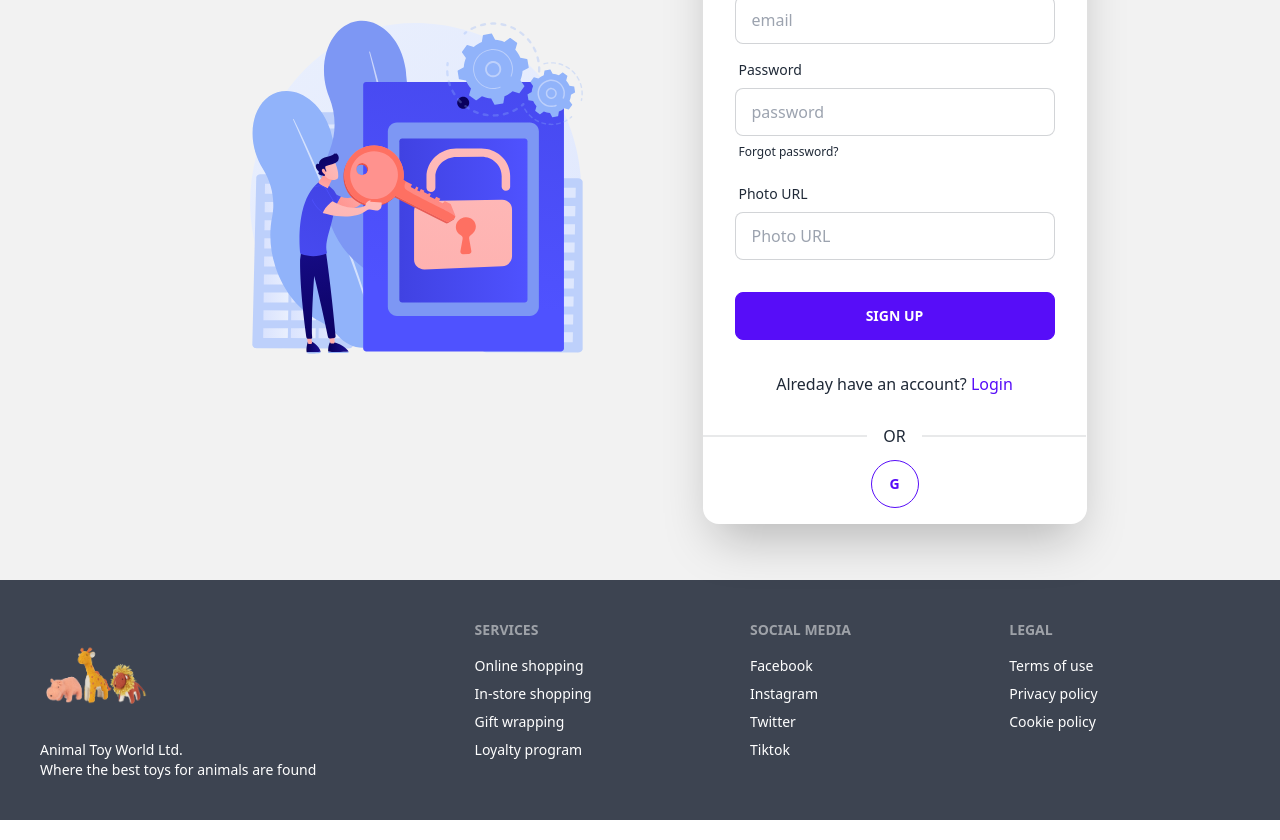
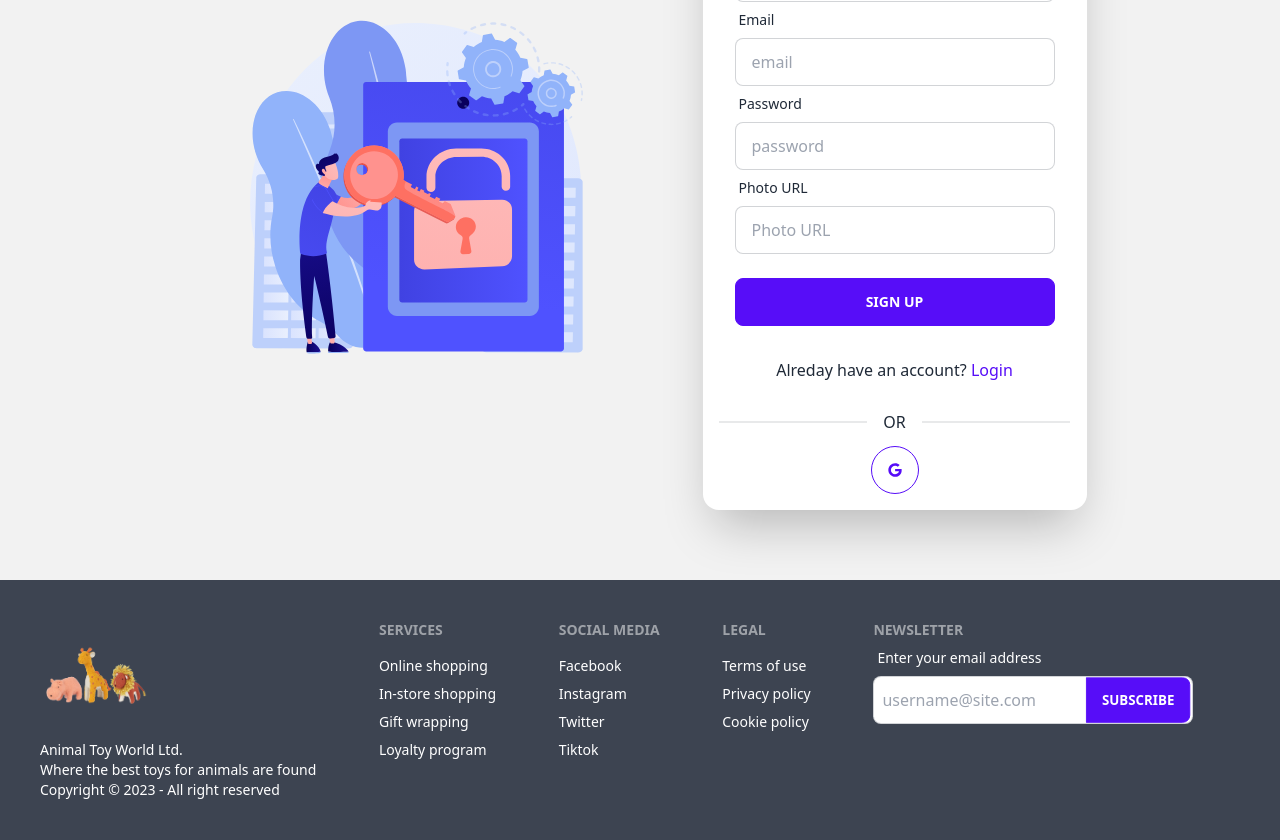
Before and after one commit to mhemon/animal-toy-world-client, a React (Vite) app: page /register in a window 1280 px wide. Shown: the part 300-1140 px from the top of the page. Built offline with nearby package versions, Linux system fonts and the light colour scheme.

Commit message:
some changes on footer and login signup page

```diff
--- a/package.json
+++ b/package.json
@@ -15,6 +15,7 @@
     "match-sorter": "^6.3.1",
     "react": "^18.2.0",
     "react-dom": "^18.2.0",
+    "react-icons": "^4.8.0",
     "react-router-dom": "^6.11.2",
     "sort-by": "^1.2.0"
   },
--- a/src/Shared/Footer/Footer.jsx
+++ b/src/Shared/Footer/Footer.jsx
@@ -8,7 +8,8 @@ const Footer = () => {
                 <div className='w-28'>
                     <img className='w-full' src={logo} alt="" />
                 </div>
-                <p>Animal Toy World Ltd.<br />Where the best toys for animals are found</p>
+                <p>Animal Toy World Ltd.<br />Where the best toys for animals are found <br /> Copyright © 2023 - All right reserved</p>
+
             </div>
             <div>
                 <span className="footer-title">Services</span>
@@ -30,6 +31,18 @@ const Footer = () => {
                 <a className="link link-hover">Privacy policy</a>
                 <a className="link link-hover">Cookie policy</a>
             </div>
+            <div className='hidden md:block'>
+                <span className="footer-title">Newsletter</span>
+                <div className="form-control w-80">
+                    <label className="label">
+                        <span className="label-text text-white">Enter your email address</span>
+                    </label>
+                    <div className="relative">
+                        <input type="text" placeholder="username@site.com" className="input input-bordered w-full px-2 pr-16" />
+                        <button className="btn btn-primary absolute top-0 right-0 rounded-l-none">Subscribe</button>
+                    </div>
+                </div>
+            </div>
         </footer>
     );
 };
--- a/src/Shared/SocialLogin/SocialLogin.jsx
+++ b/src/Shared/SocialLogin/SocialLogin.jsx
@@ -1,12 +1,15 @@
 import React from 'react';
+import { FaGoogle } from "react-icons/fa";
 
 const SocialLogin = () => {
     return (
-        <div className='text-center py-4'>
+        <div className='text-center p-4'>
             <div className="divider">OR</div>
-            <button className="btn btn-primary btn-circle btn-outline">
-                G
-            </button>
+            <div className="tooltip" data-tip="Login with Google">
+                <button className="btn btn-primary btn-circle btn-outline">
+                    <FaGoogle />
+                </button>
+            </div>
         </div>
     );
 };
--- a/src/components/Login/Login.jsx
+++ b/src/components/Login/Login.jsx
@@ -4,36 +4,45 @@ import { Link } from 'react-router-dom';
 import SocialLogin from '../../Shared/SocialLogin/SocialLogin';
 
 const Login = () => {
+    const handleLoginSubmit = (event) => {
+        event.preventDefault()
+        const form = event.target
+        const email = form.email.value
+        const password = form.password.value
+        console.log(email, password);
+    }
     return (
         <div className="hero min-h-screen bg-base-200">
-
             <div className="hero-content flex-col lg:flex-row">
                 <div className="w-1/2 mr-12">
                     <img src={login} alt="" />
                 </div>
                 <div className="card flex-shrink-0 w-full max-w-sm shadow-2xl bg-base-100">
                     <div className="card-body">
+                        <form onSubmit={handleLoginSubmit}>
+                            <h1 className="text-3xl text-center font-bold">Login</h1>
                             <div className="form-control">
                                 <label className="label">
                                     <span className="label-text">Email</span>
                                 </label>
-                            <input type="text" placeholder="email" className="input input-bordered" />
+                                <input type="email" name='email' placeholder="email" className="input input-bordered" required/>
                             </div>
                             <div className="form-control">
                                 <label className="label">
                                     <span className="label-text">Password</span>
                                 </label>
-                            <input type="text" placeholder="password" className="input input-bordered" />
+                                <input type="password" name='password' placeholder="password" className="input input-bordered" required/>
                                 <label className="label">
                                     <a href="#" className="label-text-alt link link-hover">Forgot password?</a>
                                 </label>
                             </div>
                             <div className="form-control mt-6">
-                            <button className="btn btn-primary">Login</button>
+                                <button type='submit' className="btn btn-primary">Login</button>
                             </div>
+                        </form>
                     </div>
                     <p className='text-center'>New here? <Link to='/register' className='text-primary'>Signup</Link></p>
-                    <SocialLogin/>
+                    <SocialLogin />
                 </div>
             </div>
         </div>
--- a/src/components/Register/Register.jsx
+++ b/src/components/Register/Register.jsx
@@ -4,6 +4,15 @@ import SocialLogin from '../../Shared/SocialLogin/SocialLogin';
 import { Link } from 'react-router-dom';
 
 const Register = () => {
+    const handleRegisterSubmit = (event) => {
+        event.preventDefault()
+        const form = event.target
+        const email = form.email.value
+        const password = form.password.value
+        const name = form.name.value
+        const photourl = form.photourl.value
+        console.log(email, password, name, photourl);
+    }
     return (
         <div className="hero min-h-screen bg-base-200">
 
@@ -13,39 +22,40 @@ const Register = () => {
                 </div>
                 <div className="card flex-shrink-0 w-full max-w-sm shadow-2xl bg-base-100">
                     <div className="card-body">
+                        <form onSubmit={handleRegisterSubmit}>
+                            <h1 className="text-3xl text-center font-bold">Register</h1>
                             <div className="form-control">
                                 <label className="label">
                                     <span className="label-text">Name</span>
                                 </label>
-                            <input type="text" placeholder="name" className="input input-bordered" />
+                                <input type="text" name='name' placeholder="name" className="input input-bordered" required/>
                             </div>
                             <div className="form-control">
                                 <label className="label">
                                     <span className="label-text">Email</span>
                                 </label>
-                            <input type="email" placeholder="email" className="input input-bordered" />
+                                <input type="email" name='email' placeholder="email" className="input input-bordered" required/>
                             </div>
                             <div className="form-control">
                                 <label className="label">
                                     <span className="label-text">Password</span>
                                 </label>
-                            <input type="password" placeholder="password" className="input input-bordered" />
-                            <label className="label">
-                                <a href="#" className="label-text-alt link link-hover">Forgot password?</a>
-                            </label>
+                                <input type="password" name='password' placeholder="password" className="input input-bordered" required/>
+
                             </div>
                             <div className="form-control">
                                 <label className="label">
                                     <span className="label-text">Photo URL</span>
                                 </label>
-                            <input type="text" placeholder="Photo URL" className="input input-bordered" />
+                                <input type="text" name='photourl' placeholder="Photo URL" className="input input-bordered" required/>
                             </div>
                             <div className="form-control mt-6">
-                            <button className="btn btn-primary">Sign up</button>
+                                <button type='submit' className="btn btn-primary">Sign up</button>
                             </div>
+                        </form>
                     </div>
                     <p className='text-center'>Alreday have an account? <Link to='/login' className='text-primary'>Login</Link></p>
-                    <SocialLogin/>
+                    <SocialLogin />
                 </div>
             </div>
         </div>
```
Also changed, not shown: 1 other file (tests, documents, lock files or other folders). Lines whose indentation alone changed are shown as unchanged.
